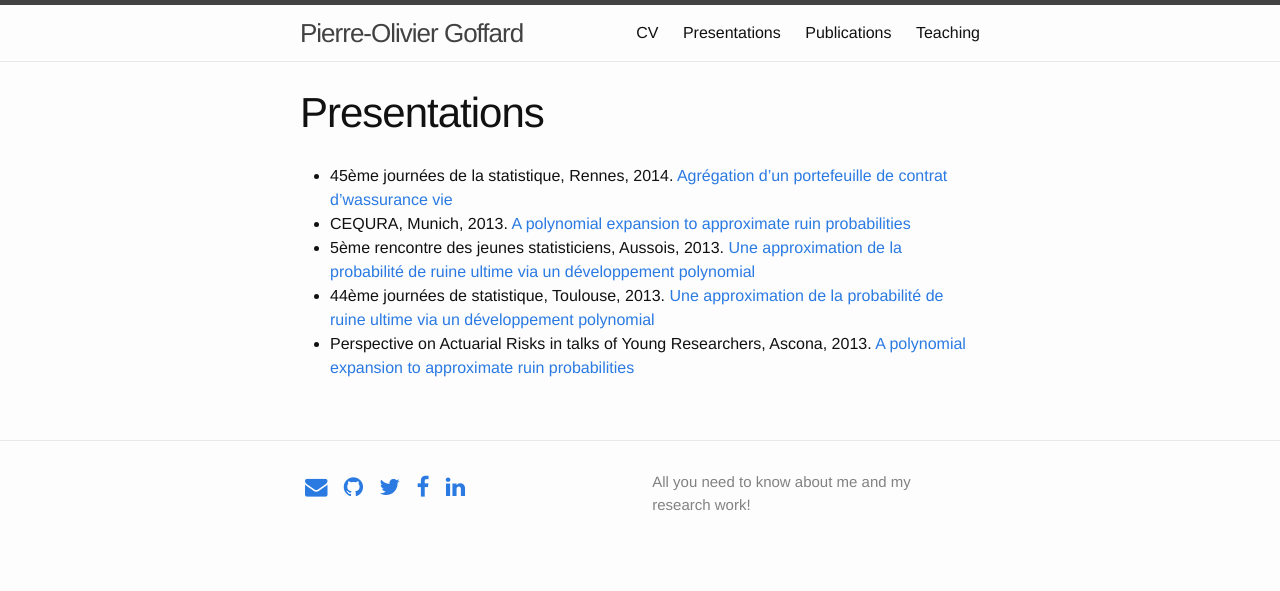
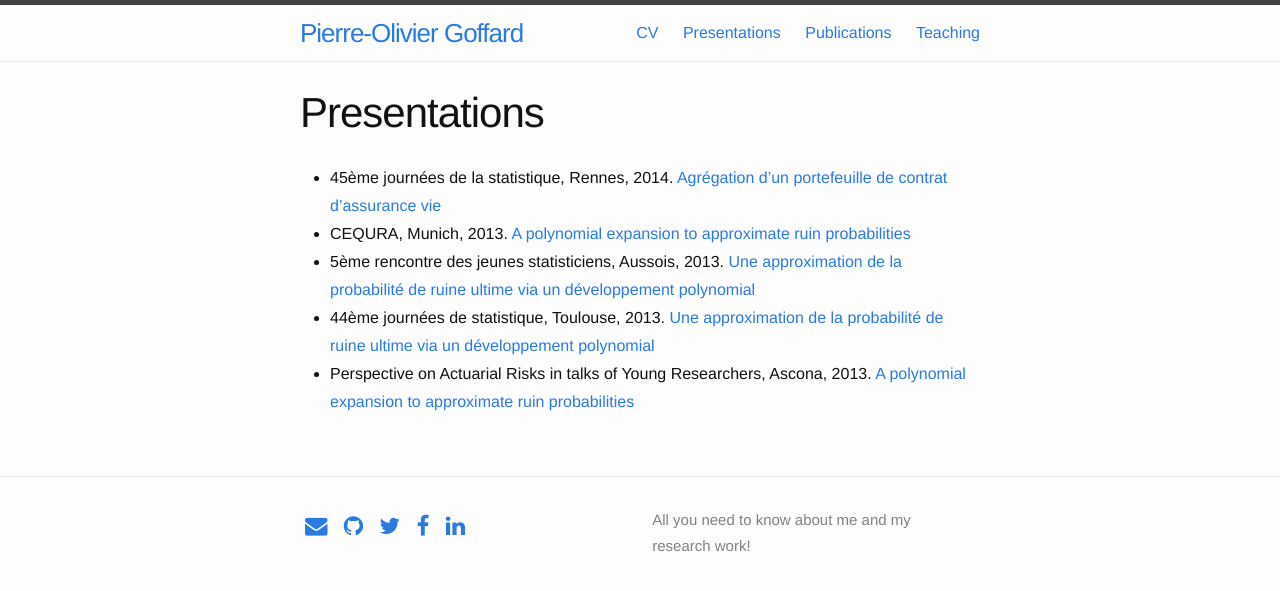
Before and after one commit to LaGauffre/LaGauffre.github.io, a Jekyll site: the page built from Presentations.md, in a window 1280 px wide. Shown: the top 591 px of the page. Built offline with Jekyll 4.4.1, drawn with Linux system fonts in a browser that asks for light colours; nearby versions of some CDN libraries; Markdown is read by kramdown in place of the engine named in the settings.

Commit message:
Boris changes

```diff
--- a/Presentations.md
+++ b/Presentations.md
@@ -5,7 +5,7 @@
 ---
 
 * 45ème journées de la statistique, Rennes, 2014.
-[Agrégation d'un portefeuille de contrat d'wassurance vie](/Presentations/SlidesSFDSGoffardRennes.pdf)
+[Agrégation d'un portefeuille de contrat d'assurance vie](/Presentations/SlidesSFDSGoffardRennes.pdf)
 * CEQURA, Munich, 2013. [A polynomial expansion to approximate ruin probabilities](/Presentations/SlidesCEQURA2013Goffard.pdf)
 * 5ème rencontre des jeunes statisticiens, Aussois, 2013. [Une approximation de la probabilité de ruine ultime via un développement polynomial](/Presentations/SlidesAussoisGoffard.pdf)
 * 44ème journées de statistique, Toulouse, 2013. [Une approximation de la probabilité de ruine ultime via un développement polynomial](/Presentations/Goffard_PO_StatistiqueNonParametrique.pdf)
--- a/_sass/_base.scss
+++ b/_sass/_base.scss
@@ -97,8 +97,8 @@
     }
 
     &:hover {
-        color: $text-color;
-        text-decoration: underline;
+        color: darken($brand-color, 15%);
+        text-decoration: none;
     }
 }
 
--- a/_sass/_layout.scss
+++ b/_sass/_layout.scss
@@ -17,7 +17,7 @@
     margin-bottom: 0;
     float: left;
 
-    &,
+
     &:visited {
         color: $grey-color-dark;
     }
@@ -32,8 +32,12 @@
     }
 
     .page-link {
-        color: $text-color;
+        color: $brand-color;
         line-height: $base-line-height;
+        &:hover {
+            color: darken($brand-color, 15%);
+            text-decoration: none;
+        }
 
         // Gaps between nav items, but not on the first one
         &:not(:first-child) {
@@ -186,7 +190,8 @@
 
 .post-link {
     display: block;
-    font-size: 24px;
+    font-size: 18px;/*Controle la taille de la police des liens vers les posts*/
+    line-height: 1.5;/*Contrôle l'espace interligne sur le lien des posts*/
 }
 
 
--- a/css/main.scss
+++ b/css/main.scss
@@ -9,7 +9,7 @@
 $base-font-family: Helvetica, Arial, sans-serif;
 $base-font-size:   16px;
 $small-font-size:  $base-font-size * 0.875;
-$base-line-height: 1.5;
+$base-line-height: 1.75;
 
 $spacing-unit:     30px;
 
```
